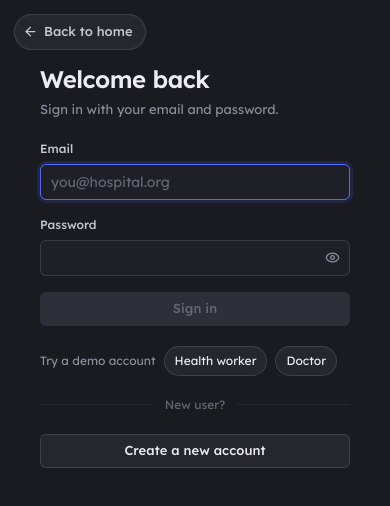
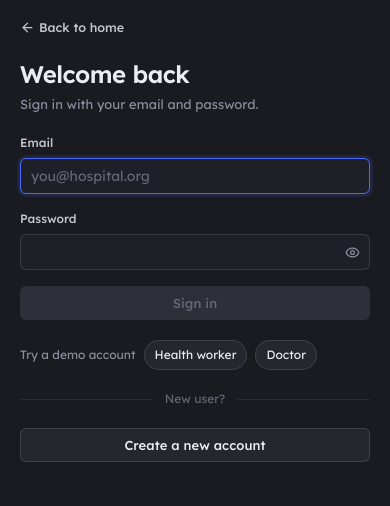
Before and after one commit to KarthikeyanMahendran/MedCord, a React (Vite) app in the folder frontend/: page /login in a window 390 px wide. Shown: the top 506 px of the page. Built offline with nearby package versions, Linux system fonts and the light colour scheme; no server answers.

Commit message:
fix(auth): small plain back link, no overlap on mobile

```diff
--- a/frontend/src/styles/auth.css
+++ b/frontend/src/styles/auth.css
@@ -85,8 +85,8 @@
 
 /* Back to the landing page */
 .mc-auth-form { position: relative; }
-.mc-auth-home { position: absolute; top: 20px; left: 24px; display: inline-flex; align-items: center; gap: 6px; padding: 7px 12px 7px 8px; font-size: 13px; font-weight: 500; color: var(--mc-text-2); text-decoration: none !important; border: 1px solid var(--mc-border-strong); border-radius: 99px; background: var(--mc-surface-2); transition: border-color .15s, color .15s, background .15s; }
-.mc-auth-home:hover { color: var(--mc-text); border-color: var(--mc-brand); background: var(--mc-brand-soft); }
+.mc-auth-home { position: absolute; top: 18px; left: 22px; display: inline-flex; align-items: center; gap: 4px; padding: 2px 0; font-size: 12.5px; font-weight: 500; color: var(--mc-text-2); text-decoration: none !important; transition: color .15s; }
+.mc-auth-home:hover { color: var(--mc-brand-text); }
 .mc-auth-home:focus-visible { outline: 2px solid var(--mc-brand-ring); outline-offset: 2px; }
-@media (max-width: 960px) { .mc-auth-home { top: 14px; left: 14px; } .mc-auth-form { padding-top: 64px; align-items: start; } }
+@media (max-width: 960px) { .mc-auth-form { display: flex; flex-direction: column; align-items: stretch; padding: 16px 20px 32px; } .mc-auth-home { position: static; align-self: flex-start; margin-bottom: 20px; } .mc-auth-panel { margin: 0 auto; } }
 .mc-link-btn { background: none; border: 0; padding: 0; font: inherit; color: var(--mc-brand-text); cursor: pointer; text-decoration: underline; }
```
